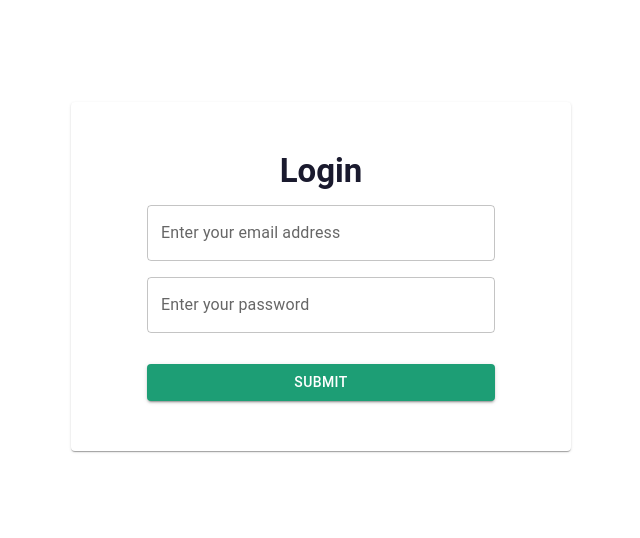
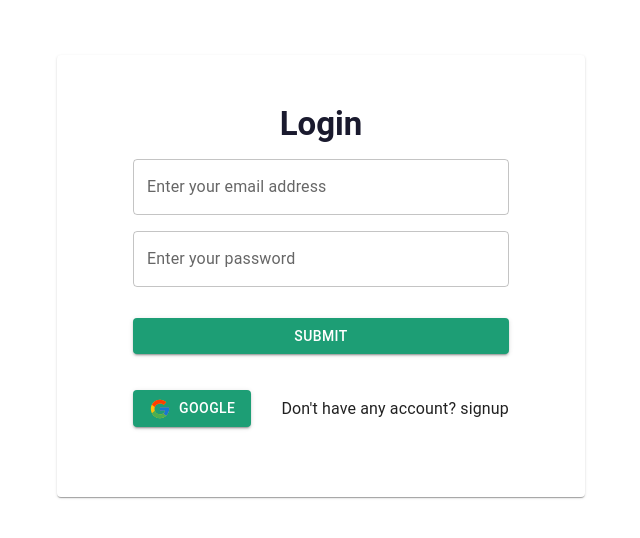
Before and after one commit to Al1k04/expense-tracker, a Next.js app: page /login in a window 1280 px wide. Shown: the part 124-662 px from the top of the page, without its empty margins (319-959 px from the left). Built offline with nearby package versions, Linux system fonts and the light colour scheme; no server answers; what @mui/material-nextjs would draw is missing.

Commit message:
Add Google auth and signup link to login page

```diff
--- a/package.json
+++ b/package.json
@@ -30,6 +30,7 @@
     "react-dom": "19.2.4",
     "react-hook-form": "^7.76.1",
     "react-hot-toast": "^2.6.0",
+    "react-icons": "^5.6.0",
     "recharts": "^3.8.1",
     "zod": "^4.4.3"
   },
--- a/src/app/(auth)/login/page.tsx
+++ b/src/app/(auth)/login/page.tsx
@@ -7,6 +7,8 @@ import { loginSchema } from "@/lib/validation";
 import { LoginInput } from "@/lib/validation";
 import { zodResolver } from "@hookform/resolvers/zod";
 import toast from "react-hot-toast";
+import { FcGoogle } from "react-icons/fc";
+import Link from "next/link";
 
 export default function App() {
   const router = useRouter();
@@ -87,6 +89,26 @@ export default function App() {
           <Button variant="contained" type="submit" sx={{ mt: "15px" }}>
             Submit
           </Button>
+          <Box
+            sx={{
+              display: "flex",
+              alignItems: "center",
+              gap: "30px",
+              my: "20px",
+            }}
+          >
+            <Button
+              type="button"
+              variant="contained"
+              onClick={() => signIn("google", { callbackUrl: "/" })}
+            >
+              <FcGoogle className="flex items-center mr-2" size={22} />
+              Google
+            </Button>
+            <Typography>
+              Don't have any account? <Link href="/signUp">signup</Link>
+            </Typography>
+          </Box>
         </form>
       </Card>
     </Box>
```
Also changed, not shown: 1 other file (tests, documents, lock files or other folders).
